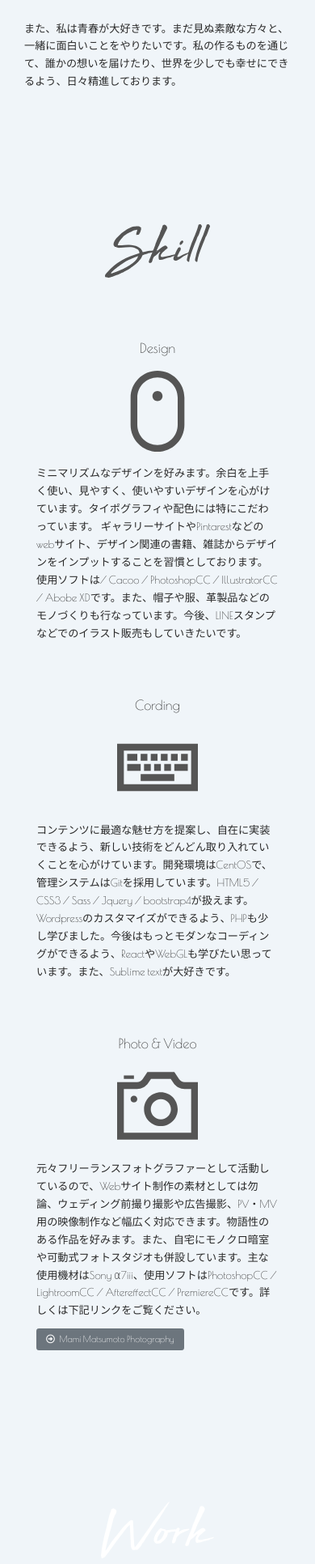
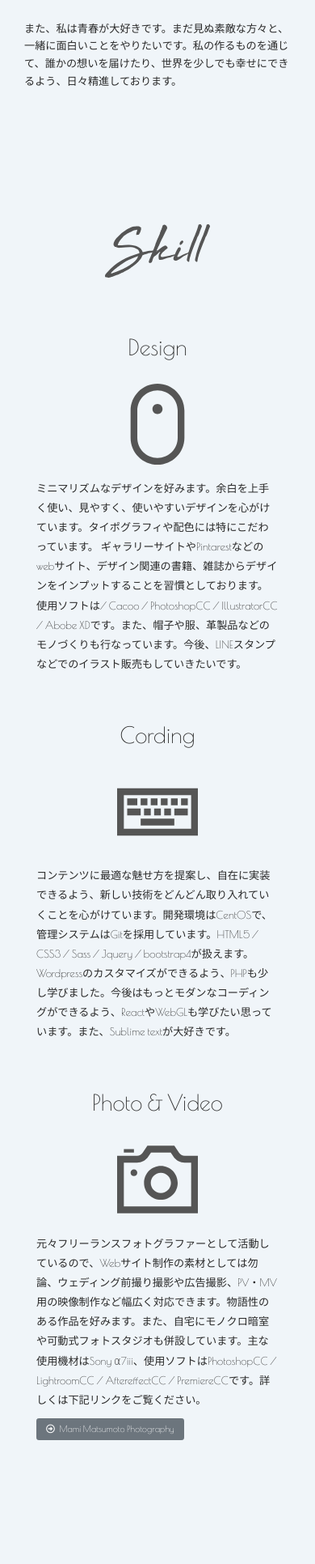
Before and after one commit to matsumoto-mami/Design-Portfolio, a PHP site: page / in a window 390 px wide. Shown: the part 1512-3444 px from the top of the page at 81% size. Run offline with PHP 8.4, Linux system fonts and the light colour scheme; some libraries are stand-ins or nearby versions.

Commit message:
change font-size of skill-title.

```diff
--- a/css/style.css
+++ b/css/style.css
@@ -249,7 +249,7 @@ a:hover {
   .skill .skill-item {
     opacity: 0; }
     .skill .skill-item .skill-title {
-      font-size: 1.5rem; }
+      font-size: 2rem; }
     .skill .skill-item .img-skill {
       fill: #555555; }
 
@@ -356,8 +356,14 @@ figure:hover figcaption {
   .about-para {
     font-size: 1.2rem; }
 
-  .skill-p {
-    font-size: 1.2rem; }
+  /* =====================
+    skill
+  ===================== */
+  .skill .skill-item .skill-title {
+    font-size: 2.5rem; }
+  .skill .skill-item .skill-p {
+    font-size: 1.2rem;
+    line-height: 2.2rem; }
 
   /* =====================
     work
--- a/index.php
+++ b/index.php
@@ -166,7 +166,7 @@
 
 					<div class="row col-12 mx-auto">
 						<div class="skill-item col-md-4 col-12 inview-box animated">
-							<div class="skill-title text-center mb-4 mb-sm-5">
+							<div class="skill-title text-center mb-5 mb-sm-5">
 								Design
 							</div>
 							<div class="skill-icon text-center mb-4 mb-sm-5">
@@ -182,7 +182,7 @@
 
 
 						<div class="skill-item col-md-4 col-12 inview-box animated">
-							<div class="skill-title text-center mb-4 mt-md-0 mt-5 mb-sm-5">
+							<div class="skill-title text-center mb-5 mt-md-0 mt-5 mb-sm-5">
 								Cording
 							</div>
 							<div class="skill-icon text-center mb-4 mb-sm-5">
@@ -195,7 +195,7 @@
 						</div><!-- //skill-item -->
 
 						<div class="skill-item col-md-4 col-12 inview-box animated">
-							<div class="skill-title text-center mb-4 mb-sm-5 mt-md-0 mt-5">
+							<div class="skill-title text-center mb-5 mb-sm-5 mt-md-0 mt-5">
 								Photo&nbsp;&amp;&nbsp;Video
 							</div>
 							<div class="skill-icon text-center mb-4 mb-sm-5">
--- a/scss/style.scss
+++ b/scss/style.scss
@@ -302,7 +302,7 @@ margin: 1rem 0;
   .skill-item{
     opacity: 0;
     .skill-title{
-      font-size: 1.5rem;
+      font-size: 2rem;
     }
     .img-skill{
       fill: #555555;
@@ -461,9 +461,24 @@ html {
   font-size: 1.2rem;
 }
 
-.skill-p{
-  font-size:1.2rem;
+/* =====================
+  skill
+===================== */
+.skill{
+  .skill-item{
+    .skill-title{
+      font-size: 2.5rem;
+    }
+    .skill-p{
+   font-size:1.2rem;
+   line-height:2.2rem;
+    }
+  }
 }
+
+
+
+
 
 /* =====================
   work
```
Also changed, not shown: 1 other file.
